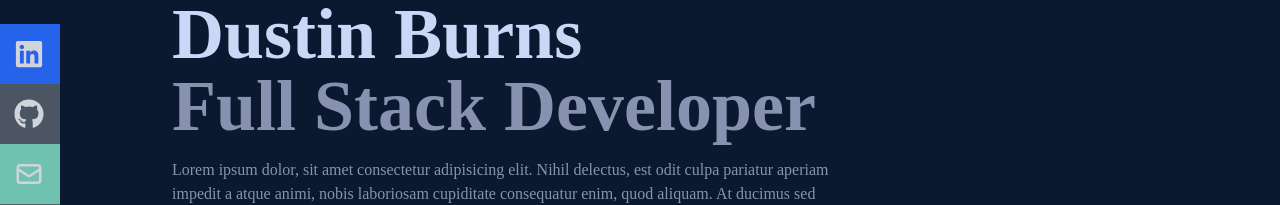
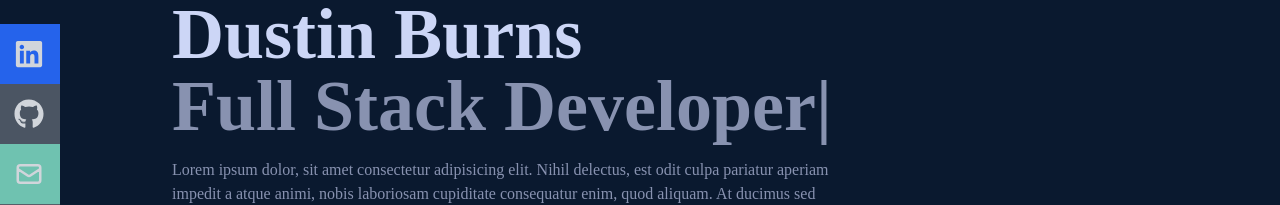
Before and after one commit to BurnsD/REACT-Portfolio, a React (Create React App) app: page / in a window 1280 px wide. Shown: the part 256-461 px from the top of the page. Built offline with nearby package versions, Linux system fonts and the light colour scheme.

Commit message:
single typewriter working

```diff
--- a/src/components/Home.jsx
+++ b/src/components/Home.jsx
@@ -1,15 +1,27 @@
 import React from 'react'
 import { HiArrowNarrowRight } from 'react-icons/hi'
 import { Link } from 'react-scroll';
+import { useState, useEffect } from 'react';
+
+const description = 'Full Stack Developer'
 
 const Home = () => {
+    const [typedDescription, setTypedDescription] = useState('')
+    useEffect(() => {
+        const timeout = setTimeout(() => {
+            setTypedDescription(description.slice(0, typedDescription.length + 1))
+        }, 300)
+
+        return () => clearTimeout(timeout)
+    }, [typedDescription])
+
     return (
         <div name='home' className='w-full h-screen bg-[#0a192f]'>
             {/* Container */}
             <div className='max-w-[1000px] mx-auto px-8 flex flex-col justify-center h-full'>
                 <p className='text-yellow-300'>Howdy, my name is</p>
                 <h1 className='text-4xl sm:text-7xl font-bold text-[#ccd6f6]'>Dustin Burns</h1>
-                <h2 className='text-4xl sm:text-7xl font-bold text-[#8892b0]'>Full Stack Developer</h2>
+                <h2 className='text-4xl sm:text-7xl font-bold text-[#8892b0] blinking-cursor'>{typedDescription}</h2>
                 <p className='text-[#8892b0] py-4 max-w-[700px]'>Lorem ipsum dolor, sit amet consectetur adipisicing elit. Nihil delectus, est
                     odit culpa pariatur aperiam impedit a atque animi, nobis laboriosam cupiditate
                     consequatur enim, quod aliquam. At ducimus sed laudantium!</p>
--- a/src/index.css
+++ b/src/index.css
@@ -11,6 +11,16 @@
     li {
         @apply px-4;
         @apply cursor-pointer;
+    }
+    .blinking-cursor::after{
+        content: '|';
+        animation: blink 0.5s step-start infinite;
+    }
+
+    @keyFrames blink {
+        50% {
+            opacity: 0;
+        }
     }
 }
 
```
